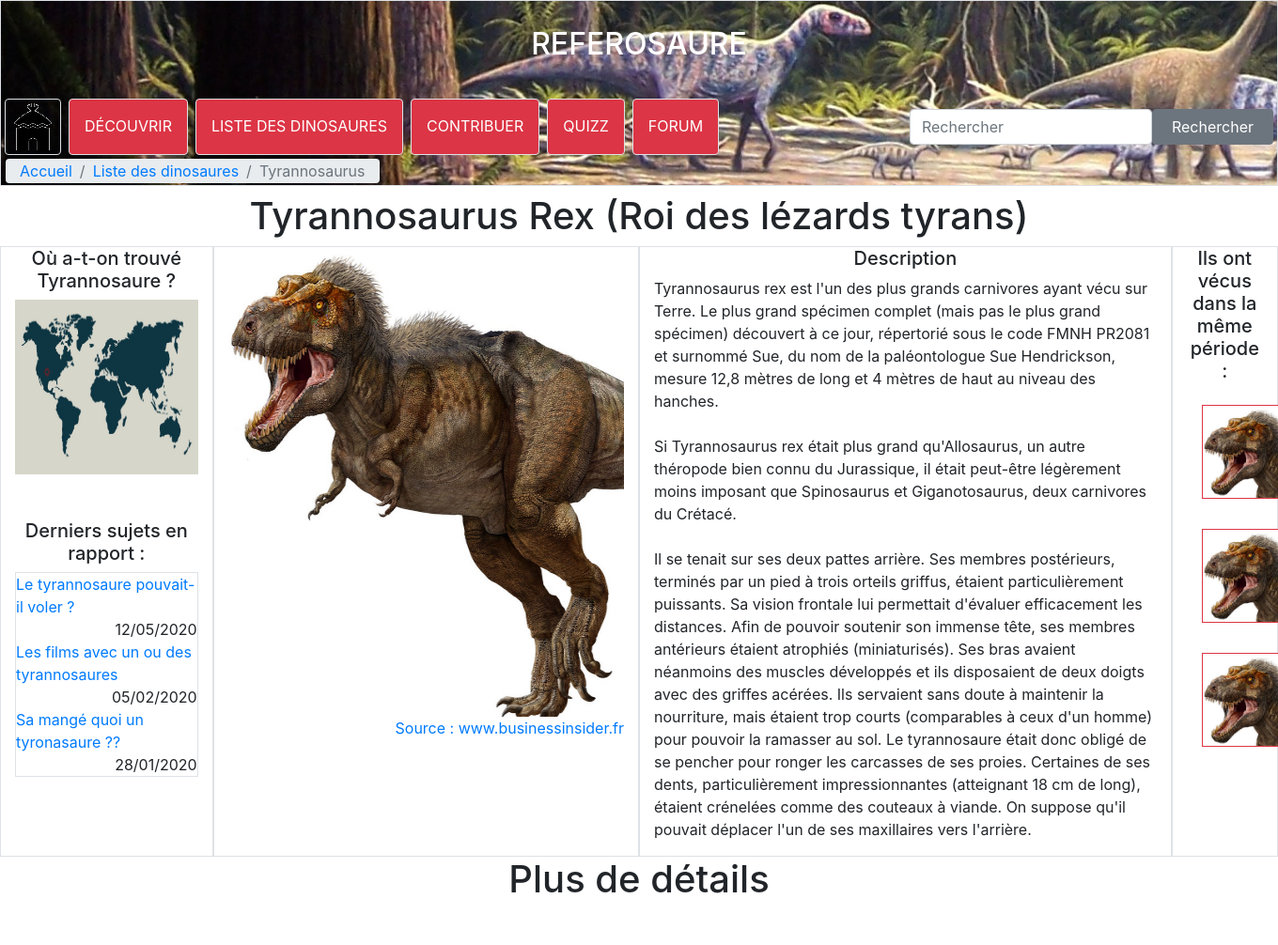
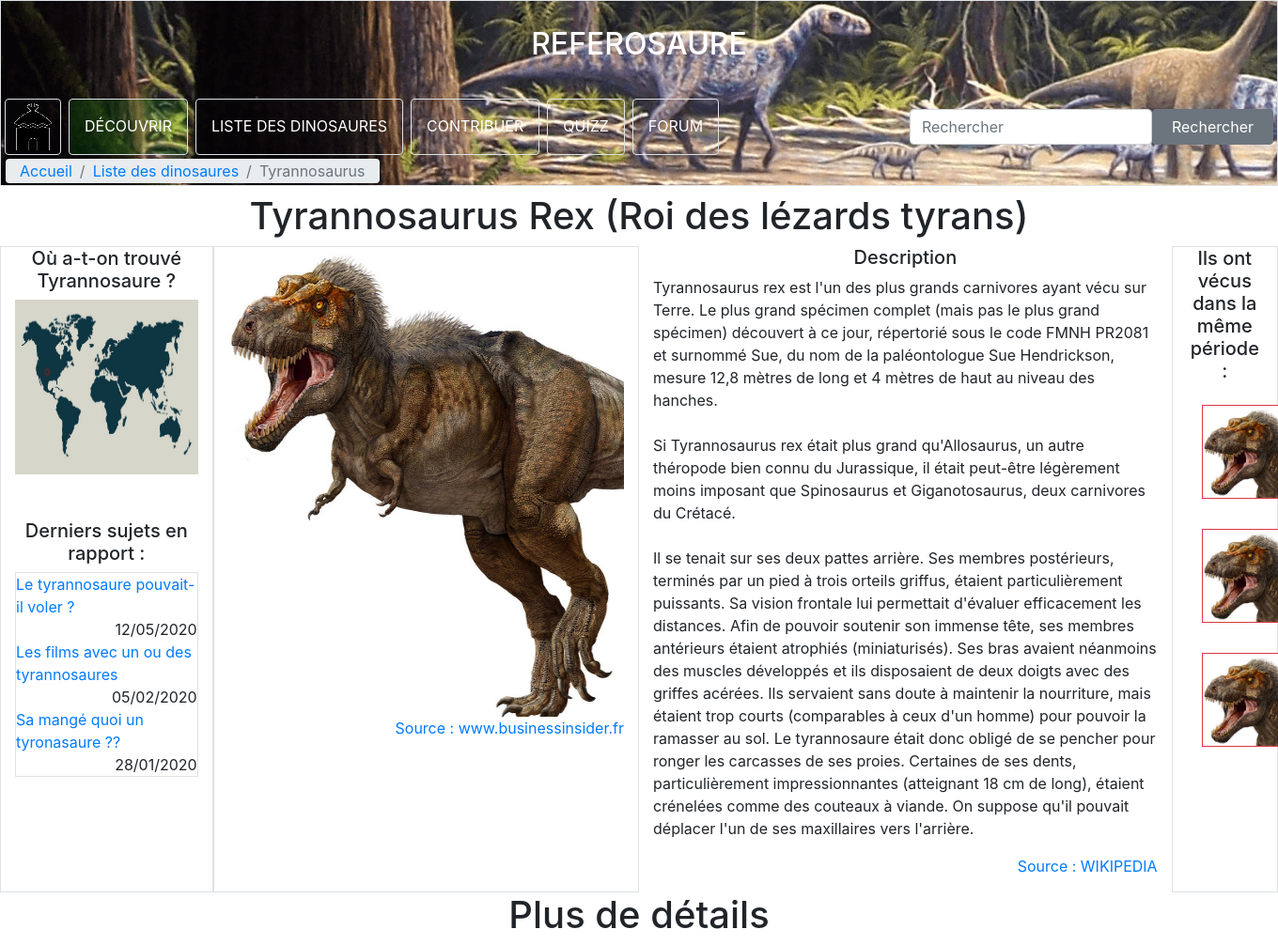
Before and after one commit to FabienMarti/projet-TP, a PHP site: page /pageCreature.html in a window 1360 px wide; the page is wider, and only the part inside the window is pictured. Shown: that part at 94% size. Before the commit the page ends 951 px from the top of that part, so only its background shows below. Run offline with PHP 8.4, Linux system fonts and the light colour scheme.

```diff
--- a/assets/css/header.css
+++ b/assets/css/header.css
@@ -16,7 +16,9 @@
     margin-bottom: 2px !important;
     margin-left: 5px !important;
 }
-
+.buttonBG{
+    background-color: rgba(0, 255, 0, 0.1);;
+}
 @media (max-width: 768px){
     #headerBG{
     background-image: url('../img/DinosaurBannerBGxs.png');
--- a/pageCreature.html
+++ b/pageCreature.html
@@ -21,11 +21,11 @@
                 <a href="index.html" class="col-md-auto p-1 m-1 border rounded">
                     <image src="assets/img/Hut.png" />
                 </a>
-                <a href="discover.html" class="col-md-auto p-3 m-1 bg-danger border rounded text-white">DÉCOUVRIR</a>
-                <a href="dinoList.html" class="col-md-auto p-3 m-1 bg-danger border rounded text-white">LISTE DES DINOSAURES</a>
-                <a href="contribute.html" class="col-md-auto p-3 m-1 bg-danger border rounded text-white">CONTRIBUER</a>
-                <a href="quizz.html" class="col-md-auto p-3 m-1 bg-danger border rounded text-white">QUIZZ</a>
-                <a href="forum.html" class="col-md-auto p-3 m-1 bg-danger border rounded text-white">FORUM</a>
+                <a href="discover.html" class="buttonBG col-md-auto p-3 m-1 border rounded text-white">DÉCOUVRIR</a>
+                <a href="dinoList.html" class="col-md-auto p-3 m-1 border rounded text-white">LISTE DES DINOSAURES</a>
+                <a href="contribute.html" class="col-md-auto p-3 m-1 border rounded text-white">CONTRIBUER</a>
+                <a href="quizz.html" class="col-md-auto p-3 m-1 border rounded text-white">QUIZZ</a>
+                <a href="forum.html" class="col-md-auto p-3 m-1 border rounded text-white">FORUM</a>
                 <!-- barre de recherche -->
                 <form class="form-inline row m-1 ml-auto my-md-0">
                     <input class="form-control col-8" type="search" placeholder="Rechercher" aria-label="Search">
@@ -66,7 +66,7 @@
                             </figcaption>
                         </figure>
                     </div>
-                    <div class="col-md-5 border m-auto">
+                    <div class="col-md-5 m-auto">
                         <p class="h5 text-center">Description</p>
                         <p>Tyrannosaurus rex est l'un des plus grands carnivores ayant vécu sur Terre. Le plus grand spécimen complet (mais pas le plus grand spécimen) découvert à ce jour, répertorié
                             sous le code FMNH PR2081 et
@@ -82,6 +82,7 @@
                             était donc obligé de se pencher pour ronger les carcasses de ses proies. Certaines de ses dents, particulièrement impressionnantes (atteignant 18 cm de long), étaient
                             crénelées comme des couteaux à
                             viande. On suppose qu'il pouvait déplacer l'un de ses maxillaires vers l'arrière.</p>
+                        <p class="text-right"><a href="#">Source : WIKIPEDIA</a></p>
                     </div>
                     <div class="col-md-1 text-center border">
                         <p class="h5 text-center">Ils ont vécus dans la même période :</p>
```
Also changed, not shown: assets/img/DinosaurBannerBG.png.
